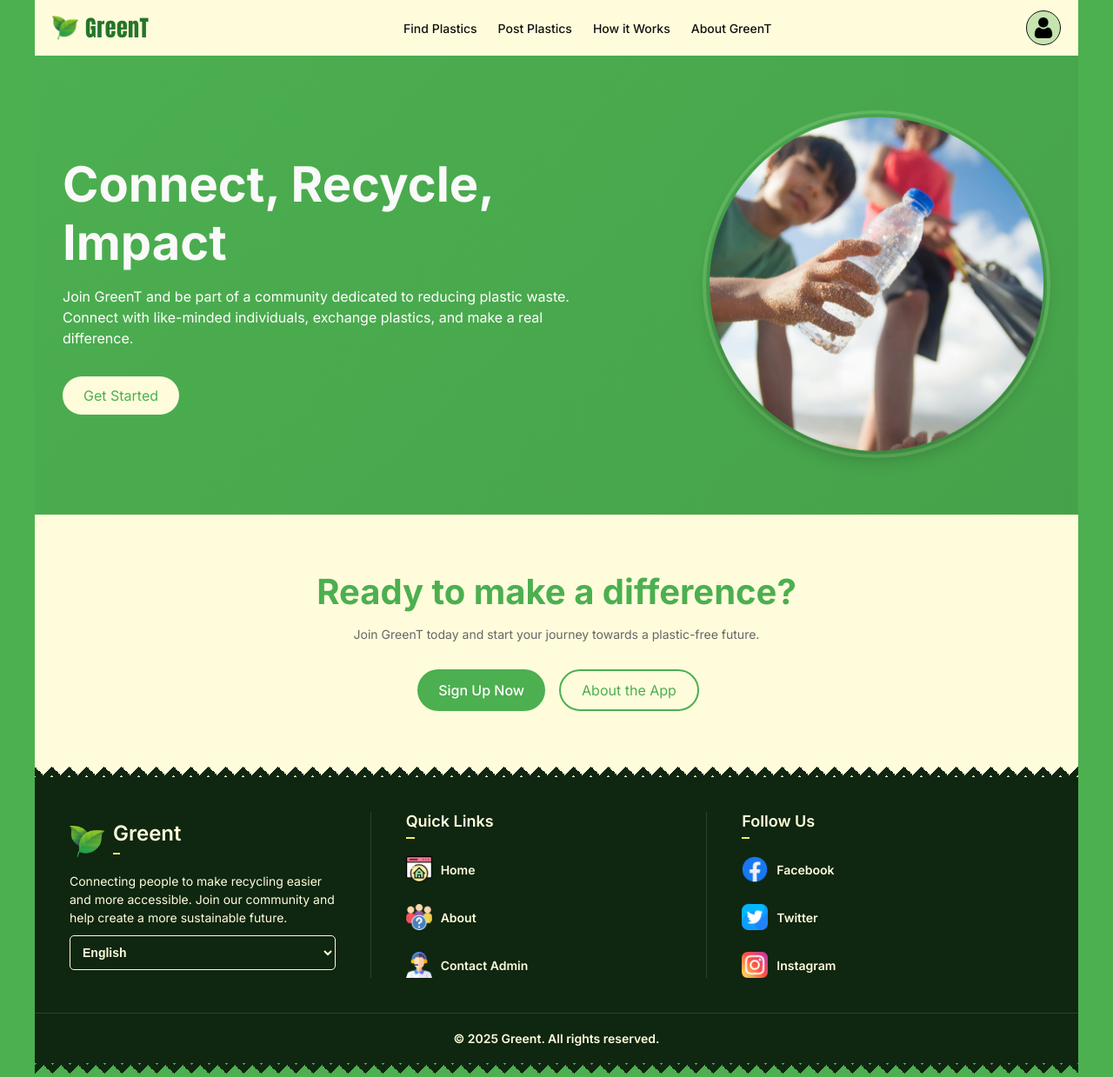
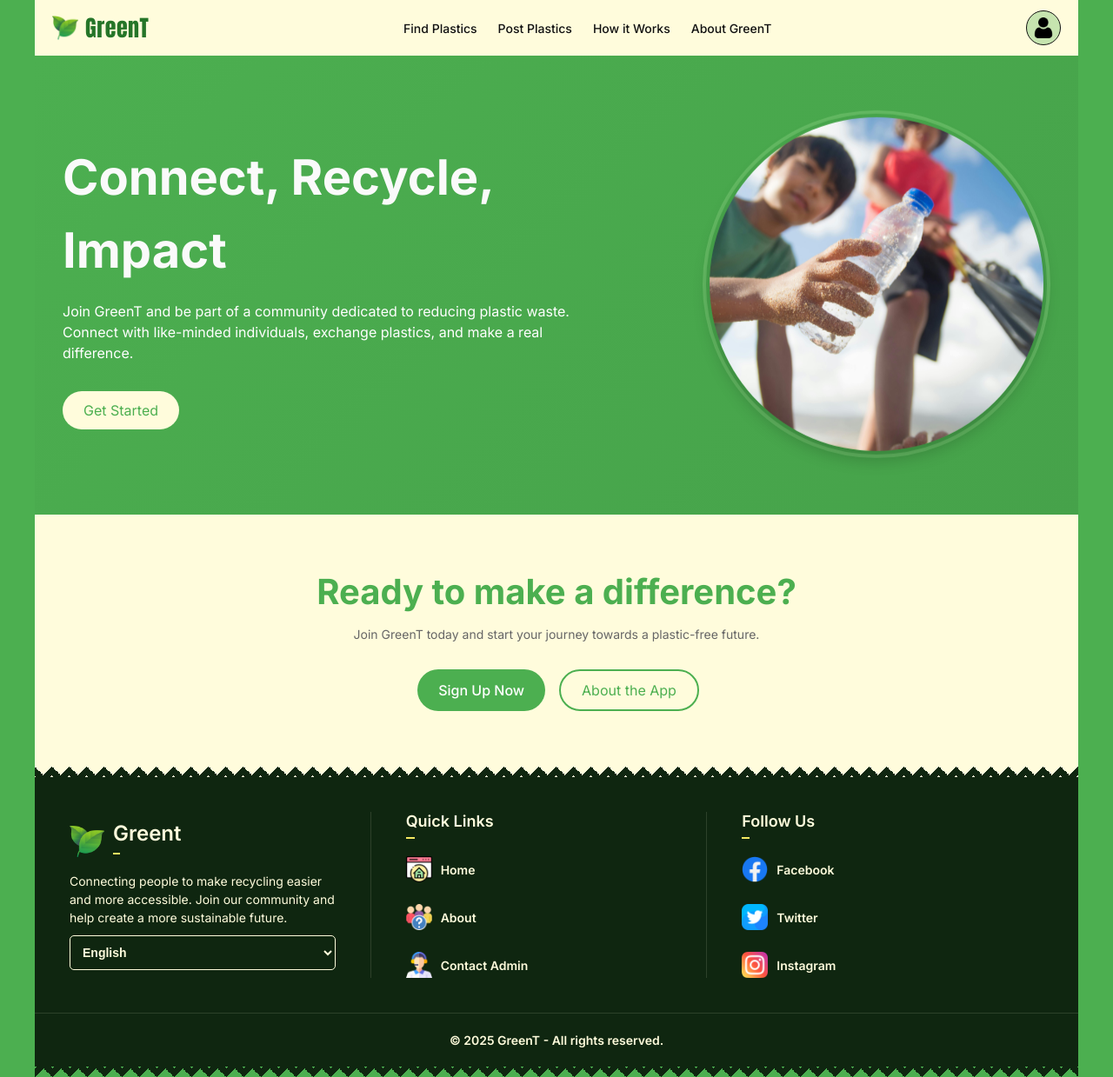
Before and after one commit to rayenrsalhi9/greenT, a React (Vite) app: page / in a window 1280 px wide. Shown: the whole page at 87% size. Built offline with nearby package versions, Linux system fonts and the light colour scheme; no server answers; a web font is replaced by a local one.

Commit message:
enhanced UI.

```diff
--- a/src/App.css
+++ b/src/App.css
@@ -5,7 +5,7 @@
     min-height: calc(100dvh - 70px);
 }
 
-@media(max-width: 768px) {
+@media(max-width: 991px) {
     .profile-layout {
         flex-direction: column;
     }
--- a/src/components/Footer.jsx
+++ b/src/components/Footer.jsx
@@ -79,7 +79,7 @@ export default function Footer() {
                 </div>
                 <div className="copyright-section">
                     <p>
-                        &copy; {new Date().getFullYear()} Greent. {i18n.t('footer-copyright')}
+                        &copy; {new Date().getFullYear()} GreenT - {i18n.t('footer-copyright')}
                     </p>
                 </div>
                 <div className="footer-pattern-bottom"></div>
--- a/src/components/footer.css
+++ b/src/components/footer.css
@@ -26,6 +26,11 @@ footer .footer-sections {
     display: grid;
     grid-template-columns: repeat(auto-fit, minmax(200px, 1fr));
     gap: 40px;
+}
+
+footer p {
+    font-size: 14px;
+    line-height: 1.5;
 }
 
 footer .section {
--- a/src/pages/objectives/objectives.css
+++ b/src/pages/objectives/objectives.css
@@ -88,6 +88,7 @@
 .objectives-layout nav a.active {
   background: #fffcdc;
   color: #111;
+  font-weight: 600;
 }
 
 .objectives-layout nav a img {
--- a/src/styles/static/Home.css
+++ b/src/styles/static/Home.css
@@ -56,7 +56,7 @@
     font-size: 3.5rem;
     font-weight: 700;
     margin-bottom: 1rem;
-    line-height: 1.2;
+    line-height: 1.5;
     color: #fafafa;
 }
 
```
